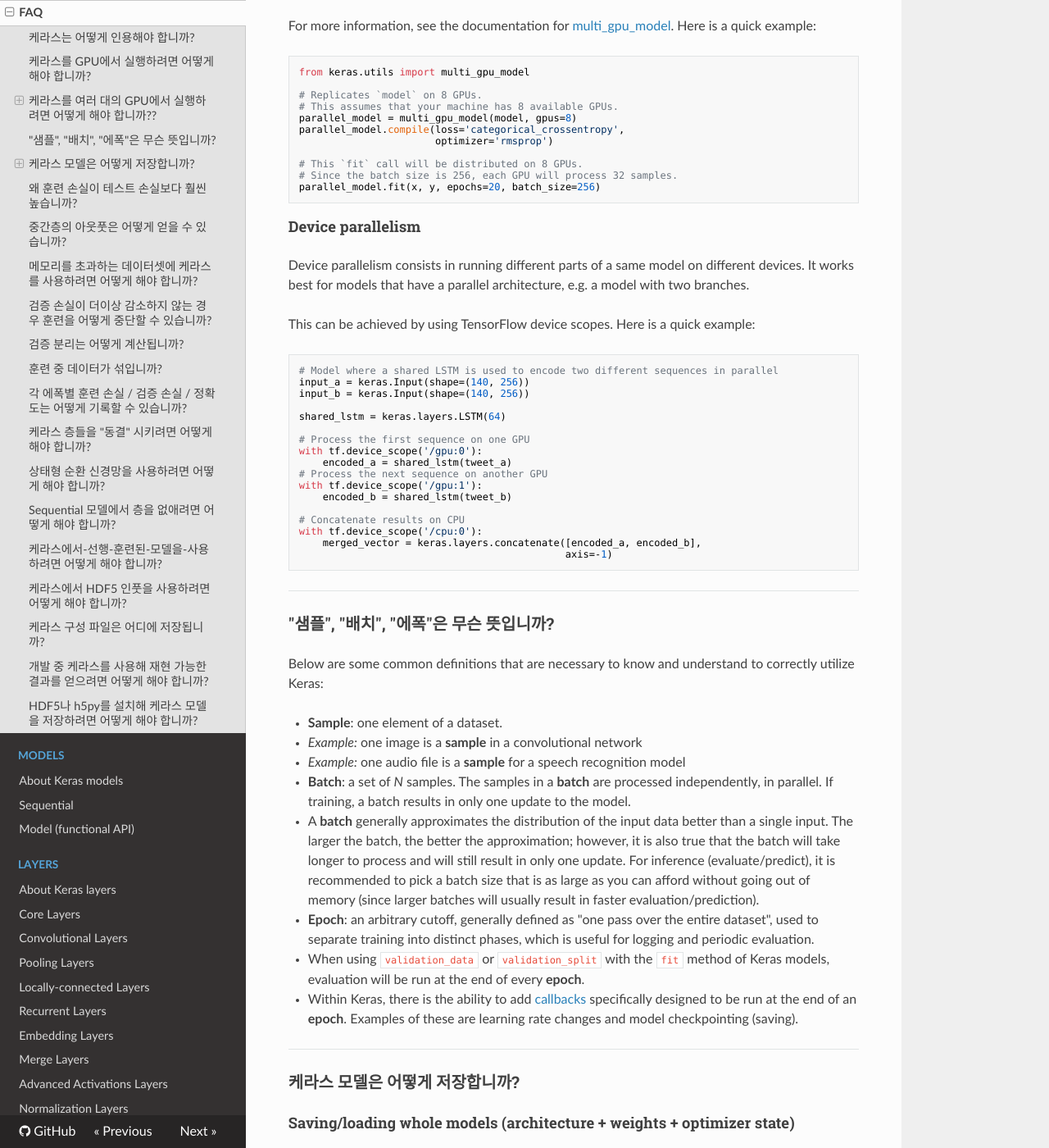
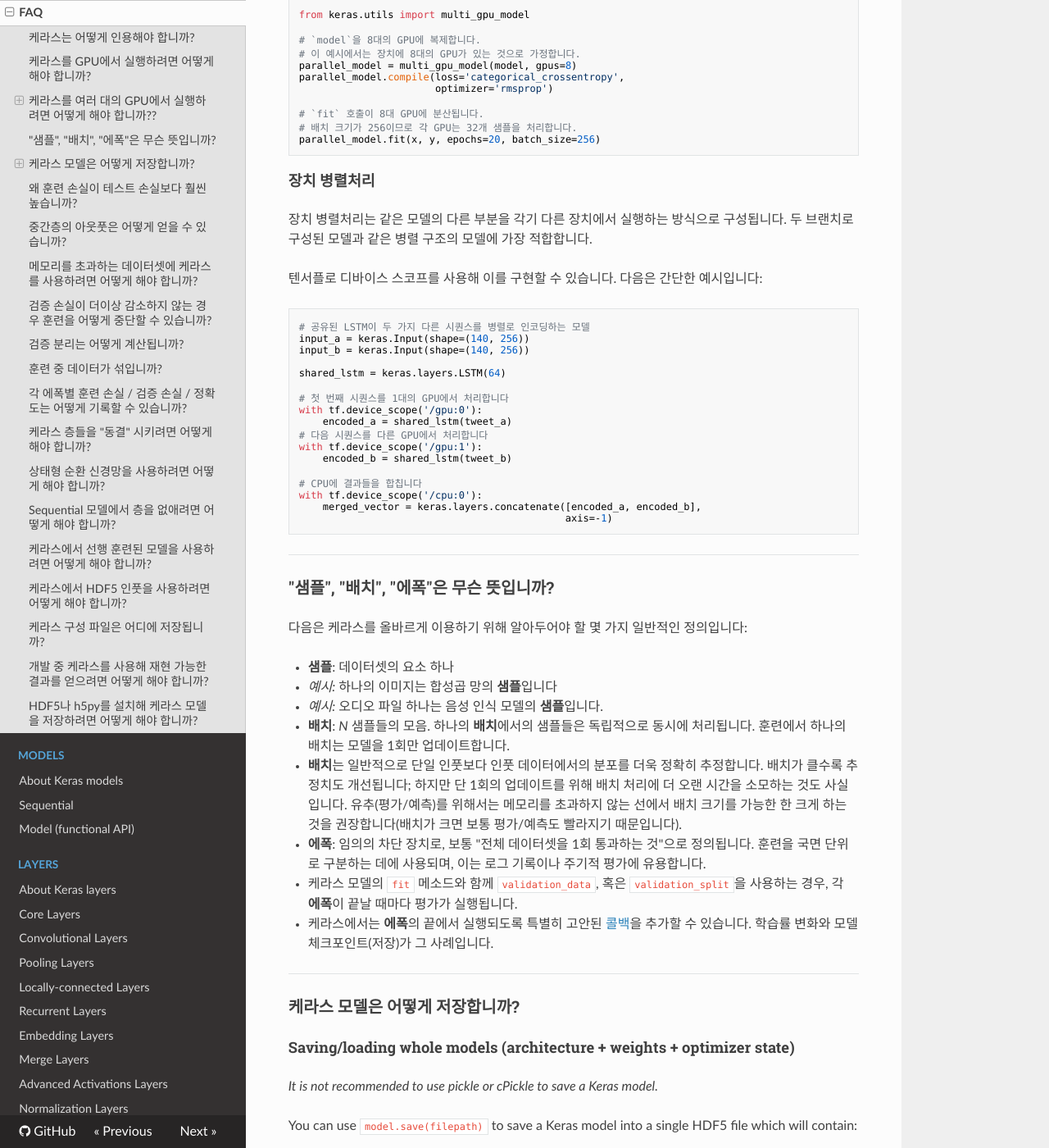
Before and after one commit to keras-team/keras-docs-ko, an MkDocs documentation site: the page built from sources/getting-started/faq.md, in a window 1280 px wide and 1400 px high, scrolled down 1863 px. Shown: the whole window at 82% size. Built offline with MkDocs 1.6.1, drawn with Linux system fonts in a browser that asks for light colours; nearby versions of some CDN libraries; some of the changed text lies outside the part shown.

Commit message:
Update faq.md

````diff
--- a/sources/getting-started/faq.md
+++ b/sources/getting-started/faq.md
@@ -15,7 +15,7 @@
 - [케라스 층들을 "동결" 시키려면 어떻게 해야 합니까?](#케라스-층들을-동결-시키려면-어떻게-해야-합니까)
 - [상태형 순환 신경망을 사용하려면 어떻게 해야 합니까?](#상태형-순환-신경망을-사용하려면-어떻게-해야-합니까)
 - [Sequential 모델에서 층을 없애려면 어떻게 해야 합니까?](#sequential-모델에서-층을-없애려면-어떻게-해야-합니까)
-- [케라스에서-선행-훈련된-모델을-사용하려면 어떻게 해야 합니까?](#케라스에서-선행-훈련된-모델을-사용하려면-어떻게-해야-합니까)
+- [케라스에서 선행 훈련된 모델을 사용하려면 어떻게 해야 합니까?](#케라스에서-선행-훈련된-모델을-사용하려면-어떻게-해야-합니까)
 - [케라스에서 HDF5 인풋을 사용하려면 어떻게 해야 합니까?](#케라스에서-hdf5-인풋을-사용하려면-어떻게-해야-합니까)
 - [케라스 구성 파일은 어디에 저장됩니까?](#케라스-구성-파일은-어디에-저장됩니까)
 - [개발 중 케라스를 사용해 재현 가능한 결과를 얻으려면 어떻게 해야 합니까?](#개발-중-케라스를-사용해-재현-가능한-결과를-얻으려면-어떻게-해야-합니까)
@@ -25,7 +25,7 @@
 
 ### 케라스는 어떻게 인용해야 합니까?
 
-Please cite Keras in your publications if it helps your research. Here is an example BibTeX entry:
+연구 중 케라스가 도움이 되었다면 출판 시 케라스를 인용해 주십시오. 다음은 BibTeX 등재 예시입니다:
 
 ```
 @misc{chollet2015keras,
@@ -40,20 +40,20 @@ Please cite Keras in your publications if it helps your research. Here is an exa
 
 ### 케라스를 GPU에서 실행하려면 어떻게 해야 합니까?
 
-If you are running on the **TensorFlow** or **CNTK** backends, your code will automatically run on GPU if any available GPU is detected.
+**텐서플로** 혹은 **CNTK** 백엔드를 사용하는 경우, 사용 가능한 GPU가 감지되면 코드가 자동으로 GPU에서 작동됩니다.
 
-If you are running on the **Theano** backend, you can use one of the following methods:
+**Theano** 백엔드를 사용하는 경우, 다음 방법 중 하나를 사용하시면 됩니다:
 
-**Method 1**: use Theano flags.
+**방법 1**: Theano 플래그를 사용합니다.
 ```bash
 THEANO_FLAGS=device=gpu,floatX=float32 python my_keras_script.py
 ```
 
-The name 'gpu' might have to be changed depending on your device's identifier (e.g. `gpu0`, `gpu1`, etc).
+본인 장치의 식별자에 따라 'gpu' 표기를 바꾸어야 할 수도 있습니다(예. `gpu0`, `gpu1`, 등).
 
-**Method 2**: set up your `.theanorc`: [Instructions](http://deeplearning.net/software/theano/library/config.html)
+**방법 2**: `.theanorc`를 설정합니다: [설명](http://deeplearning.net/software/theano/library/config.html)
 
-**Method 3**: manually set `theano.config.device`, `theano.config.floatX` at the beginning of your code:
+**방법 3**: 코드 첫 부분에 수동으로`theano.config.device`, `theano.config.floatX`를 설정합니다:
 ```python
 import theano
 theano.config.device = 'gpu'
@@ -64,52 +64,52 @@ theano.config.floatX = 'float32'
 
 ### 케라스를 여러 대의 GPU에서 실행하려면 어떻게 해야 합니까??
 
-We recommend doing so using the **TensorFlow** backend. There are two ways to run a single model on multiple GPUs: **data parallelism** and **device parallelism**.
+**텐서플로** 백엔드를 사용하실 것을 권장합니다. 단일 모델을 여러 대의 GPU에 실행하려면 다음의 두 가지 방법이 있습니다: **데이터 병렬처리**와 **장치 병렬처리**.
 
-In most cases, what you need is most likely data parallelism.
+대부분의 경우에는 데이터 병렬처리를 사용하면 됩니다.
 
-#### Data parallelism
+#### 데이터 병렬처리
 
-Data parallelism consists in replicating the target model once on each device, and using each replica to process a different fraction of the input data.
-Keras has a built-in utility, `keras.utils.multi_gpu_model`, which can produce a data-parallel version of any model, and achieves quasi-linear speedup on up to 8 GPUs.
+데이터 병렬처리는 표적 모델을 장치마다 복제하고, 각각의 복제본으로 인풋 데이터의 각기 다른 부분을 처리하는 방식으로 구성됩니다.
+케라스의 내장 유틸리티 `keras.utils.multi_gpu_model`은 어떤 모델도 병렬 데이터 버전으로 만들 수 있으며, 8대의 GPU까지는 거의 선형적으로 속도를 증가시킬 수 있습니다.
 
-For more information, see the documentation for [multi_gpu_model](/utils/#multi_gpu_model). Here is a quick example:
+더 자세한 정보는 [multi_gpu_model](/utils/#multi_gpu_model)문서를 참고하십시오. 다음은 간단한 예시입니다:
 
 ```python
 from keras.utils import multi_gpu_model
 
-# Replicates `model` on 8 GPUs.
-# This assumes that your machine has 8 available GPUs.
+# `model`을 8대의 GPU에 복제합니다.
+# 이 예시에서는 장치에 8대의 GPU가 있는 것으로 가정합니다.
 parallel_model = multi_gpu_model(model, gpus=8)
 parallel_model.compile(loss='categorical_crossentropy',
                        optimizer='rmsprop')
 
-# This `fit` call will be distributed on 8 GPUs.
-# Since the batch size is 256, each GPU will process 32 samples.
+# `fit` 호출이 8대 GPU에 분산됩니다.
+# 배치 크기가 256이므로 각 GPU는 32개 샘플을 처리합니다.
 parallel_model.fit(x, y, epochs=20, batch_size=256)
 ```
 
-#### Device parallelism
+#### 장치 병렬처리
 
-Device parallelism consists in running different parts of a same model on different devices. It works best for models that have a parallel architecture, e.g. a model with two branches.
+장치 병렬처리는 같은 모델의 다른 부분을 각기 다른 장치에서 실행하는 방식으로 구성됩니다. 두 브랜치로 구성된 모델과 같은 병렬 구조의 모델에 가장 적합합니다.
 
-This can be achieved by using TensorFlow device scopes. Here is a quick example:
+텐서플로 디바이스 스코프를 사용해 이를 구현할 수 있습니다. 다음은 간단한 예시입니다:
 
 ```python
-# Model where a shared LSTM is used to encode two different sequences in parallel
+# 공유된 LSTM이 두 가지 다른 시퀀스를 병렬로 인코딩하는 모델
 input_a = keras.Input(shape=(140, 256))
 input_b = keras.Input(shape=(140, 256))
 
 shared_lstm = keras.layers.LSTM(64)
 
-# Process the first sequence on one GPU
+# 첫 번째 시퀀스를 1대의 GPU에서 처리합니다
 with tf.device_scope('/gpu:0'):
     encoded_a = shared_lstm(tweet_a)
-# Process the next sequence on another GPU
+# 다음 시퀀스를 다른 GPU에서 처리합니다
 with tf.device_scope('/gpu:1'):
     encoded_b = shared_lstm(tweet_b)
 
-# Concatenate results on CPU
+# CPU에 결과들을 합칩니다
 with tf.device_scope('/cpu:0'):
     merged_vector = keras.layers.concatenate([encoded_a, encoded_b],
                                              axis=-1)
@@ -119,16 +119,16 @@ with tf.device_scope('/cpu:0'):
 
 ### "샘플", "배치", "에폭"은 무슨 뜻입니까?
 
-Below are some common definitions that are necessary to know and understand to correctly utilize Keras:
+다음은 케라스를 올바르게 이용하기 위해 알아두어야 할 몇 가지 일반적인 정의입니다:
 
-- **Sample**: one element of a dataset.
-  - *Example:* one image is a **sample** in a convolutional network
-  - *Example:* one audio file is a **sample** for a speech recognition model
-- **Batch**: a set of *N* samples. The samples in a **batch** are processed independently, in parallel. If training, a batch results in only one update to the model.
-  - A **batch** generally approximates the distribution of the input data better than a single input. The larger the batch, the better the approximation; however, it is also true that the batch will take longer to process and will still result in only one update. For inference (evaluate/predict), it is recommended to pick a batch size that is as large as you can afford without going out of memory (since larger batches will usually result in faster evaluation/prediction).
-- **Epoch**: an arbitrary cutoff, generally defined as "one pass over the entire dataset", used to separate training into distinct phases, which is useful for logging and periodic evaluation.
-  - When using `validation_data` or `validation_split` with the `fit` method of Keras models, evaluation will be run at the end of every **epoch**.
-  - Within Keras, there is the ability to add [callbacks](https://keras.io/callbacks/) specifically designed to be run at the end of an **epoch**. Examples of these are learning rate changes and model checkpointing (saving).
+- **샘플**: 데이터셋의 요소 하나
+  - *예시:* 하나의 이미지는 합성곱 망의 **샘플**입니다
+  - *예시:* 오디오 파일 하나는 음성 인식 모델의 **샘플**입니다.
+- **배치**: *N* 샘플들의 모음. 하나의 **배치**에서의 샘플들은 독립적으로 동시에 처리됩니다. 훈련에서 하나의 배치는 모델을 1회만 업데이트합니다.
+  - **배치**는 일반적으로 단일 인풋보다 인풋 데이터에서의 분포를 더욱 정확히 추정합니다. 배치가 클수록 추정치도 개선됩니다; 하지만 단 1회의 업데이트를 위해 배치 처리에 더 오랜 시간을 소모하는 것도 사실입니다. 유추(평가/예측)를 위해서는 메모리를 초과하지 않는 선에서 배치 크기를 가능한 한 크게 하는 것을 권장합니다(배치가 크면 보통 평가/예측도 빨라지기 때문입니다).
+- **에폭**: 임의의 차단 장치로, 보통 "전체 데이터셋을 1회 통과하는 것"으로 정의됩니다. 훈련을 국면 단위로 구분하는 데에 사용되며, 이는 로그 기록이나 주기적 평가에 유용합니다.
+  - 케라스 모델의 `fit` 메소드와 함께 `validation_data`, 혹은 `validation_split`을 사용하는 경우, 각 **에폭**이 끝날 때마다 평가가 실행됩니다.
+  - 케라스에서는 **에폭**의 끝에서 실행되도록 특별히 고안된 [콜백](https://keras.io/callbacks/)을 추가할 수 있습니다. 학습률 변화와 모델 체크포인트(저장)가 그 사례입니다.
 
 ---
 
@@ -464,7 +464,7 @@ print(len(model.layers))  # "1"
 
 ---
 
-### 케라스에서-선행-훈련된-모델을-사용하려면 어떻게 해야 합니까?
+### 케라스에서 선행 훈련된 모델을 사용하려면 어떻게 해야 합니까?
 
 Code and pre-trained weights are available for the following image classification models:
 
````
